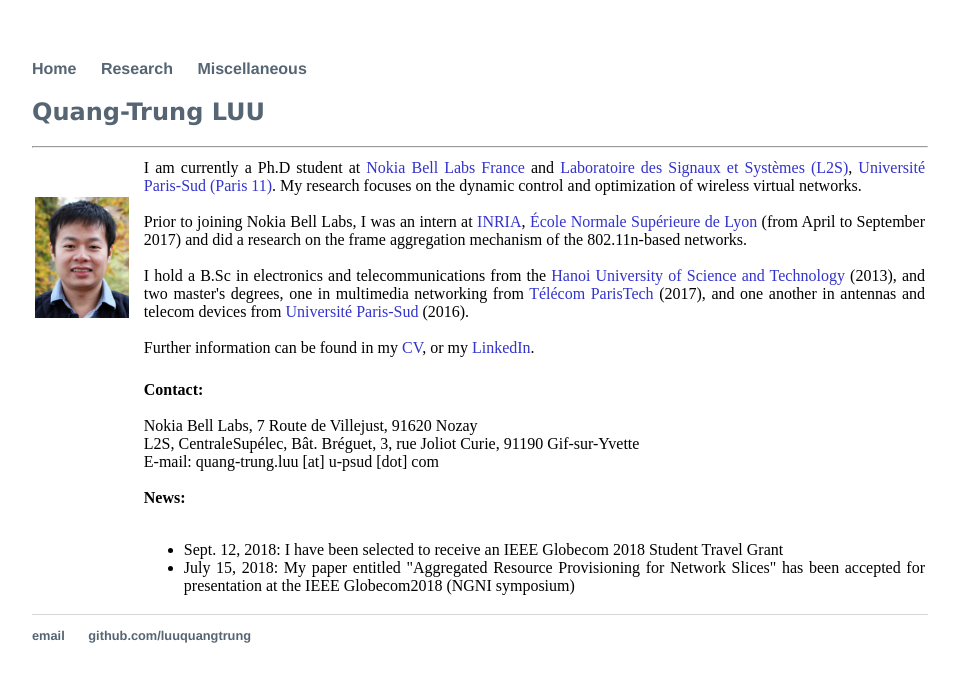
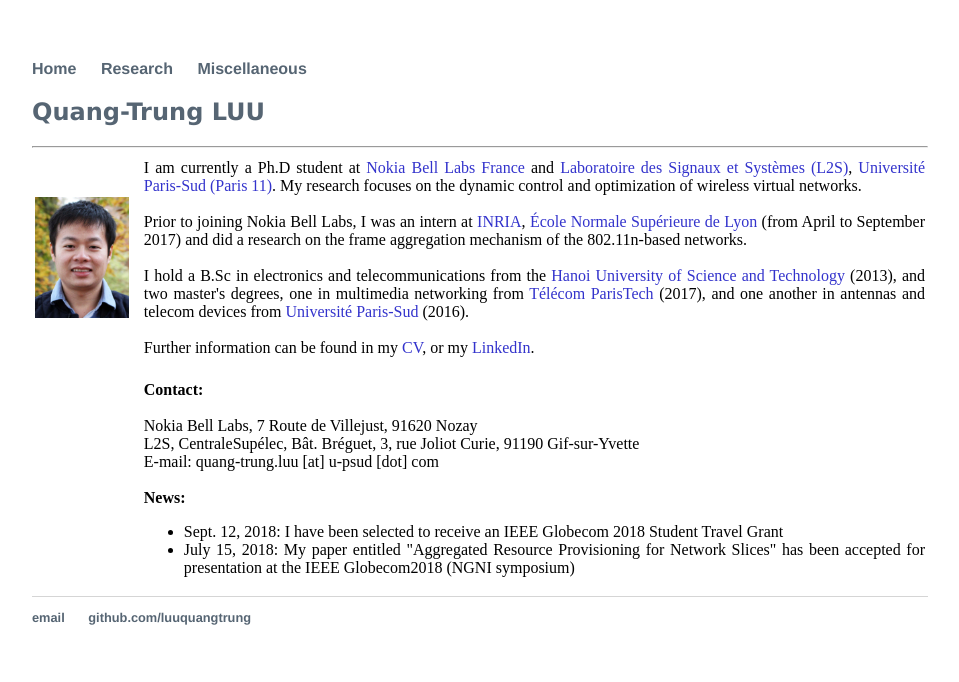
Before and after one commit to luuquangtrung/luuquangtrung.github.io_v1, a Jekyll site: the page built from index.html, in a window 1280 px wide. Shown: the top 682 px of the page, without its empty margins (160-1119 px from the left). Built offline with Jekyll 4.4.1, drawn with Linux system fonts in a browser that asks for light colours.

Commit message:
Update index.html

```diff
--- a/index.html
+++ b/index.html
@@ -57,7 +57,6 @@ title: Quang-Trung Luu
 			<div>
 			<div>&nbsp;</div>
 			<b>News:</b>
-			<div>&nbsp;</div>
 			<ul>
 				<li> Sept. 12, 2018: I have been selected to receive an IEEE Globecom 2018 Student Travel Grant </li>
 				<li> July 15, 2018: My paper entitled "Aggregated Resource Provisioning for Network Slices" has been
```
